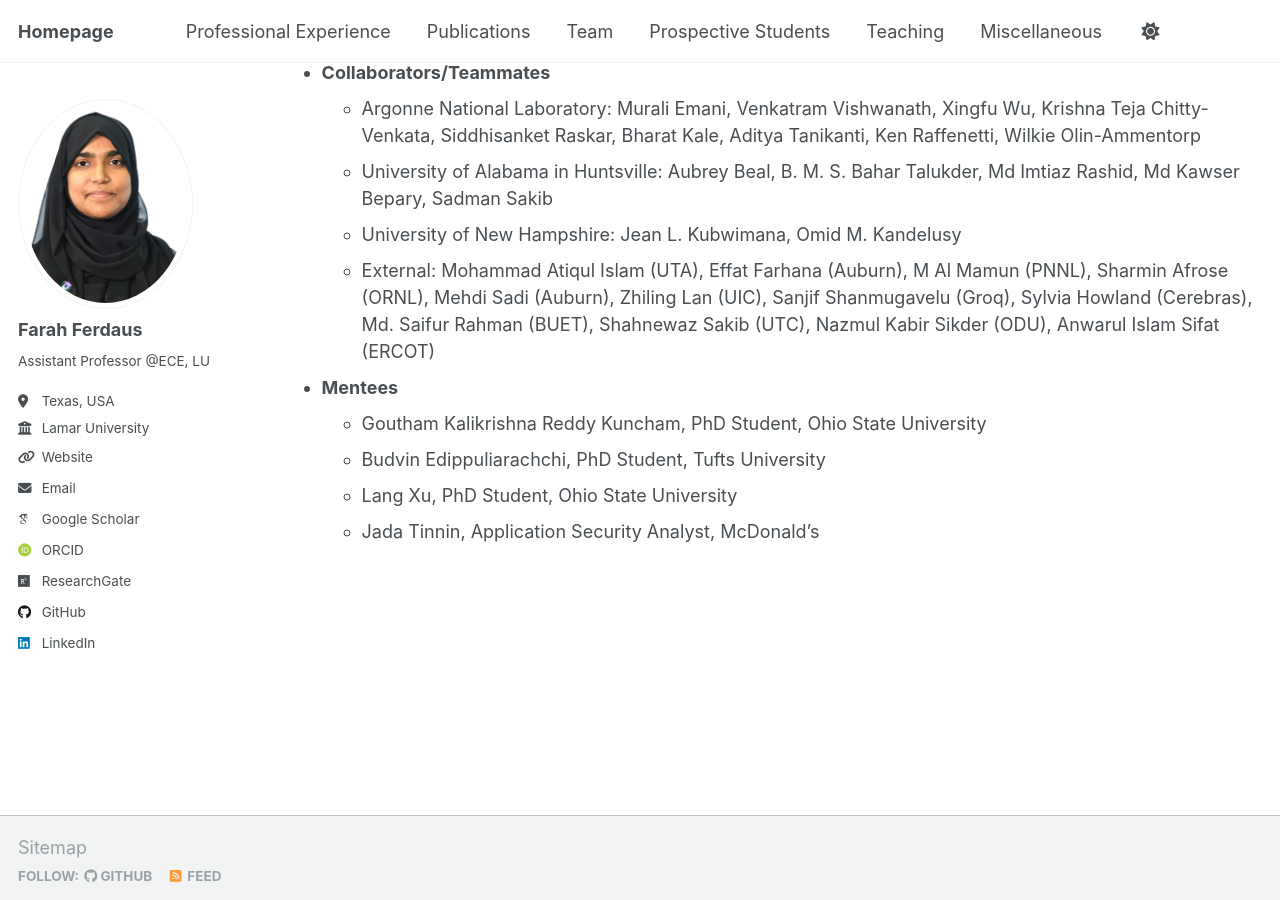
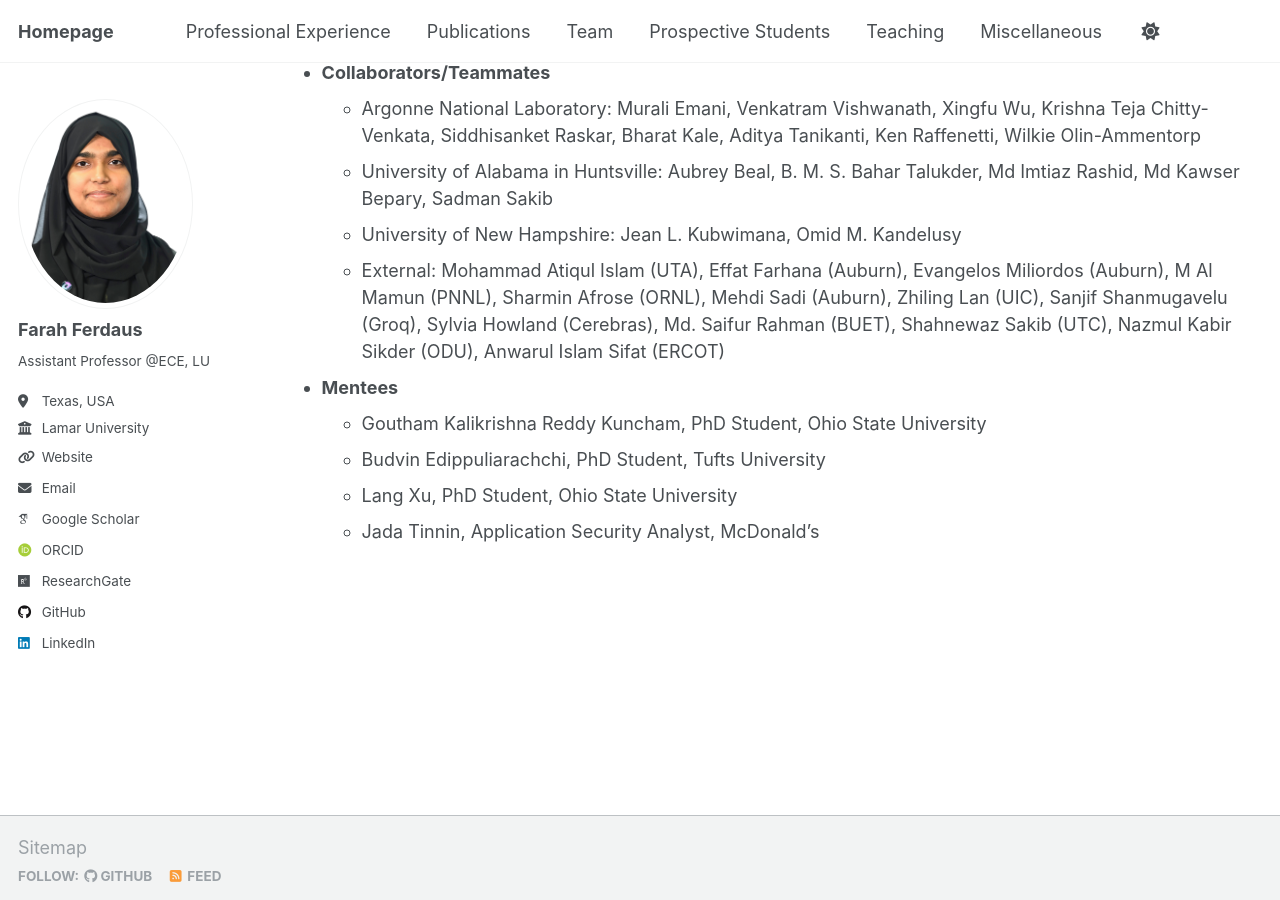
Before and after one commit to fferdaus/fferdaus.github.io, a Jekyll site: the page built from _pages/experience.md, in a window 1280 px wide and 900 px high, scrolled down 2849 px. Built offline with Jekyll 4.4.1, drawn with Linux system fonts in a browser that asks for light colours; some web fonts are replaced.

Commit message:
Update experience.md

```diff
--- a/_pages/experience.md
+++ b/_pages/experience.md
@@ -90,7 +90,7 @@ redirect_from:
    * Argonne National Laboratory: Murali Emani, Venkatram Vishwanath, Xingfu Wu, Krishna Teja Chitty-Venkata, Siddhisanket Raskar, Bharat Kale, Aditya Tanikanti, Ken Raffenetti, Wilkie Olin-Ammentorp
    * University of Alabama in Huntsville: Aubrey Beal, B. M. S. Bahar Talukder, Md Imtiaz Rashid, Md Kawser Bepary, Sadman Sakib
    * University of New Hampshire: Jean L. Kubwimana, Omid M. Kandelusy
-   * External:  Mohammad Atiqul Islam (UTA), Effat Farhana (Auburn), M Al Mamun (PNNL), Sharmin Afrose (ORNL), Mehdi Sadi (Auburn), Zhiling Lan (UIC), Sanjif Shanmugavelu (Groq), Sylvia Howland (Cerebras), Md. Saifur Rahman (BUET), Shahnewaz Sakib (UTC), Nazmul Kabir Sikder (ODU), Anwarul Islam Sifat (ERCOT)
+   * External:  Mohammad Atiqul Islam (UTA), Effat Farhana (Auburn), Evangelos Miliordos (Auburn), M Al Mamun (PNNL), Sharmin Afrose (ORNL), Mehdi Sadi (Auburn), Zhiling Lan (UIC), Sanjif Shanmugavelu (Groq), Sylvia Howland (Cerebras), Md. Saifur Rahman (BUET), Shahnewaz Sakib (UTC), Nazmul Kabir Sikder (ODU), Anwarul Islam Sifat (ERCOT)
  - **Mentees**
    * Goutham Kalikrishna Reddy Kuncham, PhD Student, Ohio State University
    * Budvin Edippuliarachchi, PhD Student, Tufts University
```
